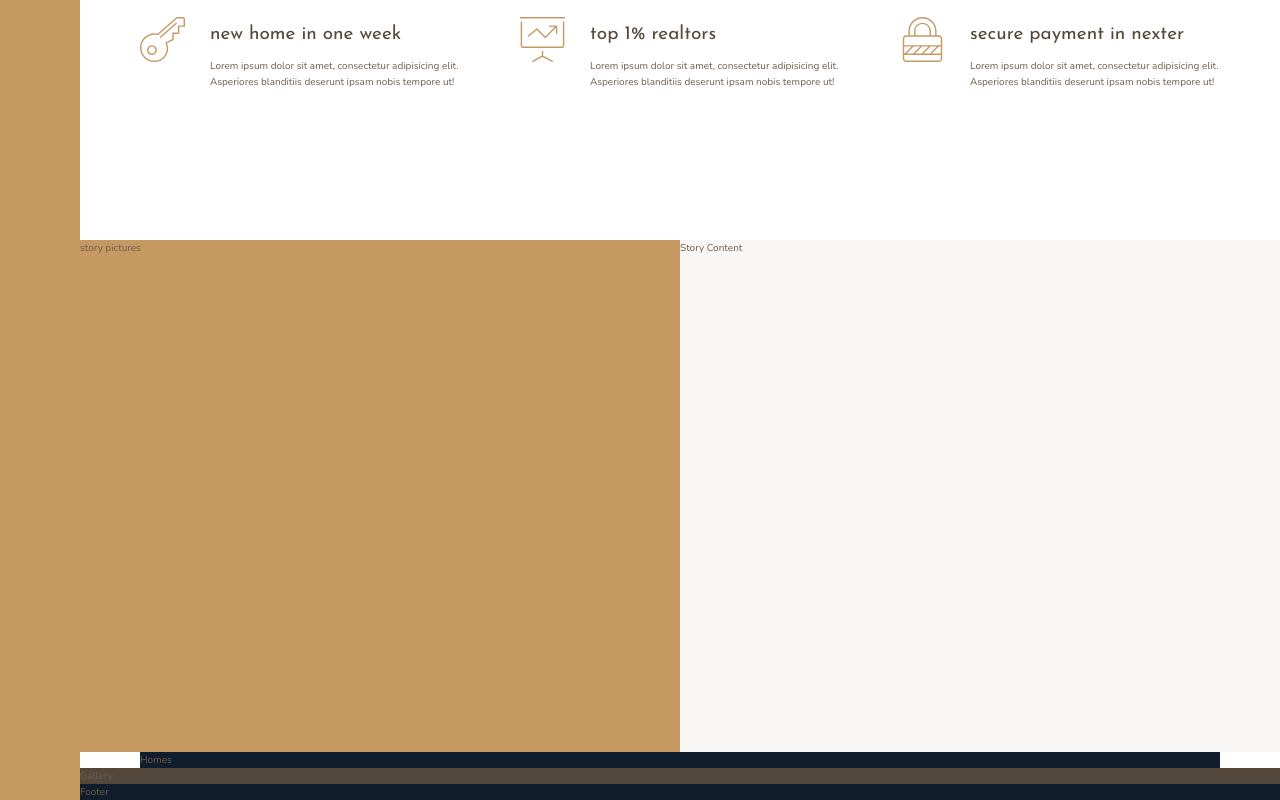
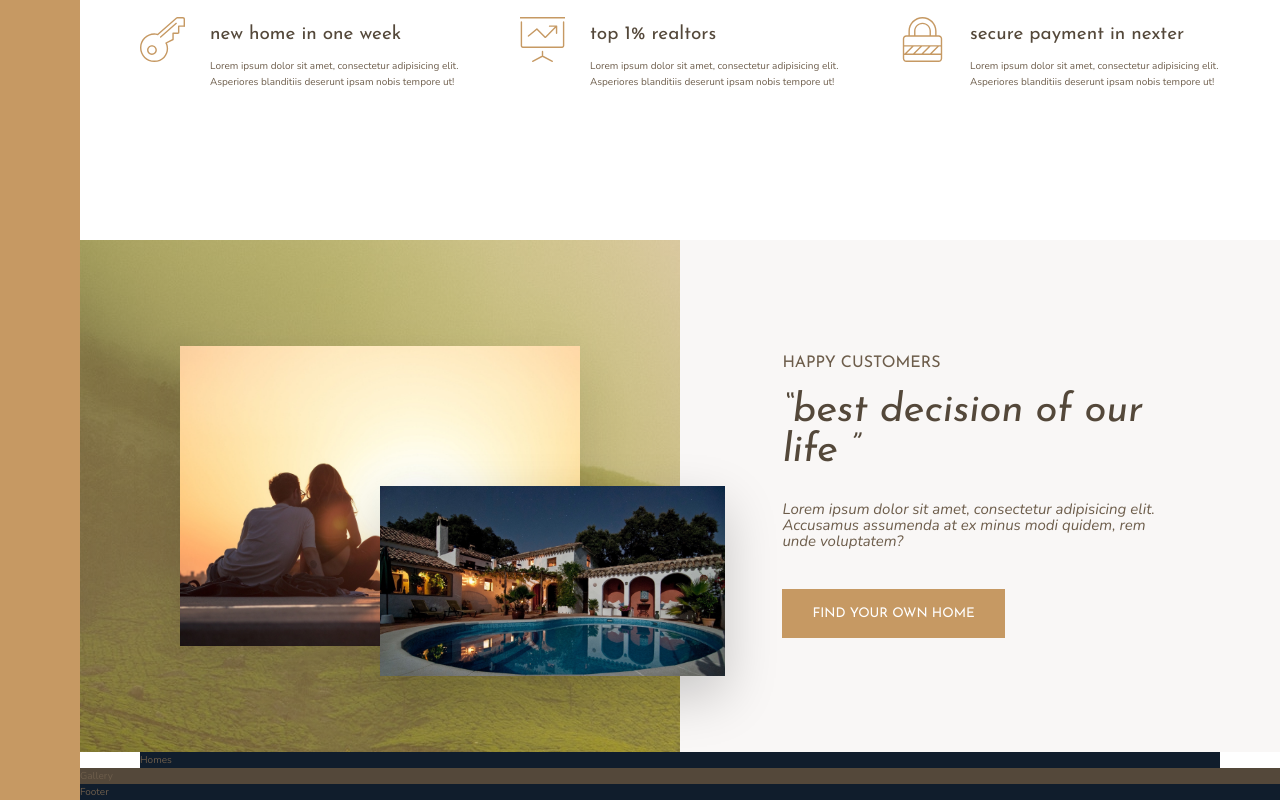
Before and after one commit to sinajamoly/homeSellingAgancy, a website: page index.html in a window 1280 px wide. Shown: the part 886-1686 px from the top of the page. Drawn offline with nearby package versions, Linux system fonts and the light colour scheme.

Commit message:
story section

```diff
--- a/index.html
+++ b/index.html
@@ -91,11 +91,19 @@
     </section>
 
     <div class="story__pictures">
-        story pictures
+        <img src="img/story-1.jpeg" alt="" class="story__img--1">
+        <img src="img/story-2.jpeg" alt="" class="story__img--2">
     </div>
 
     <div class="story__content">
-        Story Content
+        <h3 class="heading-3 mb-sm">happy customers</h3>
+        <h2 class="heading-2 heading-2--dark mb-md">&ldquo;best decision of our life &rdquo;</h2>
+        <p class="story__text">
+            Lorem ipsum dolor sit amet, consectetur
+            adipisicing elit. Accusamus assumenda at ex minus modi
+            quidem, rem unde voluptatem?
+        </p>
+        <button class="btn">Find your own home</button>
     </div>
 
     <section class="homes">
--- a/sass/_story.scss
+++ b/sass/_story.scss
@@ -2,9 +2,42 @@
   &__pictures{
     background-color: $color-primary;
     grid-column: full-start / col-end 4;
+    background-image: linear-gradient(rgba($color-primary, .5),
+            rgba($color-primary-dark, .5)) , url(../img/back.jpg);
+    display: grid;
+    grid-template-rows: repeat(6 , 1fr);
+    grid-template-columns: repeat(6 , 1fr);
+    align-items: center;
+  }
+  &__img--1{
+    width: 100%;
+    grid-row: 2 / 6;
+    grid-column: 2 /6;
+    box-shadow: 0 2rem 5rem rgba(#000, .1);
+  }
+  &__img--2{
+    width: 115%;
+    grid-row: 4 / 6;
+    grid-column: 4 / 7;
+    z-index: 20;
+    box-shadow: 0 2rem 5rem rgba(#000, .2);
   }
   &__content{
     background-color: $color-grey-light-1;
     grid-column: col-start 5 / full-end;
+    padding: 6rem 8vw;
+    display: grid;
+    align-content: center;
+    justify-items: start;
+    //display: flex;
+    //flex-direction: column;
+    //justify-content: center;
+    //align-items: flex-start;
+  }
+
+  &__text{
+    font-size: 1.5rem;
+    font-style: italic;
+    margin-bottom: 4rem;
   }
 }
--- a/sass/_typography.scss
+++ b/sass/_typography.scss
@@ -8,9 +8,20 @@
 }
 .heading-2{
   @extend %heading;
+  font-size: 4rem;
+  font-style: italic;
+  line-height: 1;
+  &--light{
+    color: $color-grey-light-1;
+  }
+  &--dark{
+    color: $color-grey-dark-1;
+  }
 }
 .heading-3{
   @extend %heading;
+  font-size: 1.6rem;
+  text-transform: uppercase;
 }
 .heading-4{
   @extend %heading;
@@ -18,8 +29,34 @@
   &--light{
     color: $color-grey-light-1;
   }
-
   &--dark{
     color: $color-grey-dark-1;
   }
 }
+.btn{
+  background-color: $color-primary;
+  color: #fff;
+  border: none;
+  border-radius: 0;
+  font-family: $font-display;
+  text-transform: uppercase;
+  padding: 1.8rem 3rem;
+  cursor: pointer;
+  transition: all .2s;
+  &:hover{
+    background-color: $color-primary-dark;
+  }
+}
+
+.mb-sm{
+  margin-bottom: 2rem;
+}
+.mb-md{
+  margin-bottom: 3rem;
+}
+.mb-lg{
+  margin-bottom: 4rem;
+}
+.mb-hg{
+  margin-bottom: 8rem;
+}
```
Also changed, not shown: css/style.css.
